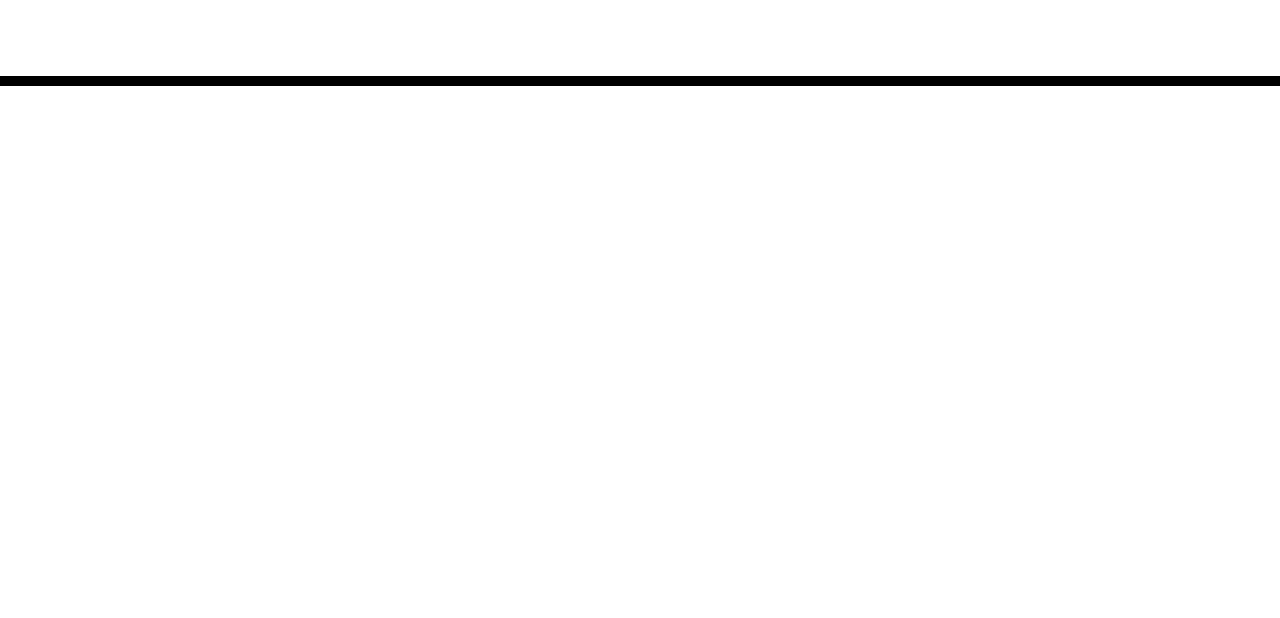
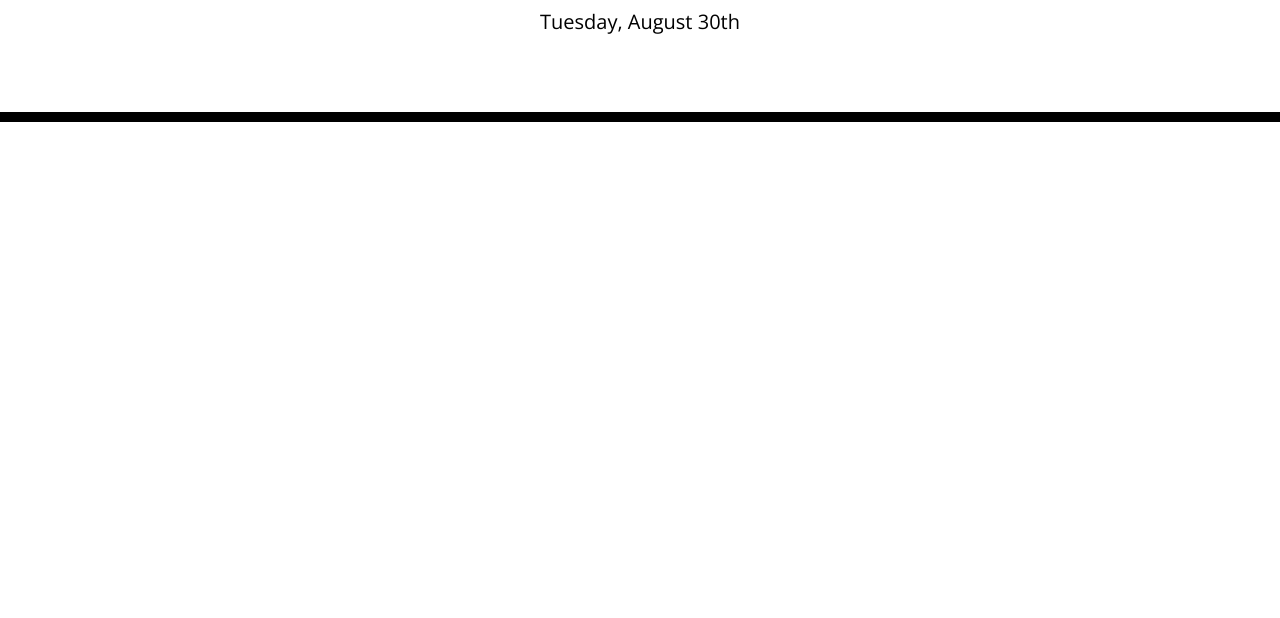
Before and after one commit to jonnwijaya/work-day-scheduler, a plain HTML site: page Develop/index.html in a window 1280 px wide. Shown: the part 182-800 px from the top of the page. Drawn offline with nearby package versions, Linux system fonts and the light colour scheme.

Commit message:
Created script.js and added current day

```diff
--- a/Develop/index.html
+++ b/Develop/index.html
@@ -1,23 +1,14 @@
 <!DOCTYPE html>
 <html lang="en">
+
 <head>
   <meta charset="UTF-8" />
   <meta name="viewport" content="width=device-width, initial-scale=1.0" />
   <meta http-equiv="X-UA-Compatible" content="ie=edge" />
-    <link
-      rel="stylesheet"
-      href="https://stackpath.bootstrapcdn.com/bootstrap/4.3.1/css/bootstrap.min.css"
-    />
-    <link
-      rel="stylesheet"
-      href="https://use.fontawesome.com/releases/v5.8.1/css/all.css"
-      integrity="sha384-50oBUHEmvpQ+1lW4y57PTFmhCaXp0ML5d60M1M7uH2+nqUivzIebhndOJK28anvf"
-      crossorigin="anonymous"
-    />
-    <link
-      href="https://fonts.googleapis.com/css?family=Open+Sans&display=swap"
-      rel="stylesheet"
-    />
+  <link rel="stylesheet" href="https://stackpath.bootstrapcdn.com/bootstrap/4.3.1/css/bootstrap.min.css" />
+  <link rel="stylesheet" href="https://use.fontawesome.com/releases/v5.8.1/css/all.css"
+    integrity="sha384-50oBUHEmvpQ+1lW4y57PTFmhCaXp0ML5d60M1M7uH2+nqUivzIebhndOJK28anvf" crossorigin="anonymous" />
+  <link href="https://fonts.googleapis.com/css?family=Open+Sans&display=swap" rel="stylesheet" />
   <link rel="stylesheet" href="style.css" />
   <title>Work Day Scheduler</title>
 </head>
@@ -34,5 +25,7 @@
 
   <script src="https://cdnjs.cloudflare.com/ajax/libs/jquery/3.2.1/jquery.min.js"></script>
   <script src="https://cdnjs.cloudflare.com/ajax/libs/moment.js/2.24.0/moment.min.js"></script>
+  <script type="text/javascript" src="./script.js"></script>
 </body>
+
 </html>
--- /dev/null
+++ b/Develop/script.js
@@ -0,0 +1,2 @@
+var today = moment().format("dddd, MMMM Do");
+$("#currentDay").text(today);
```
Lines whose indentation alone changed are shown as unchanged.
